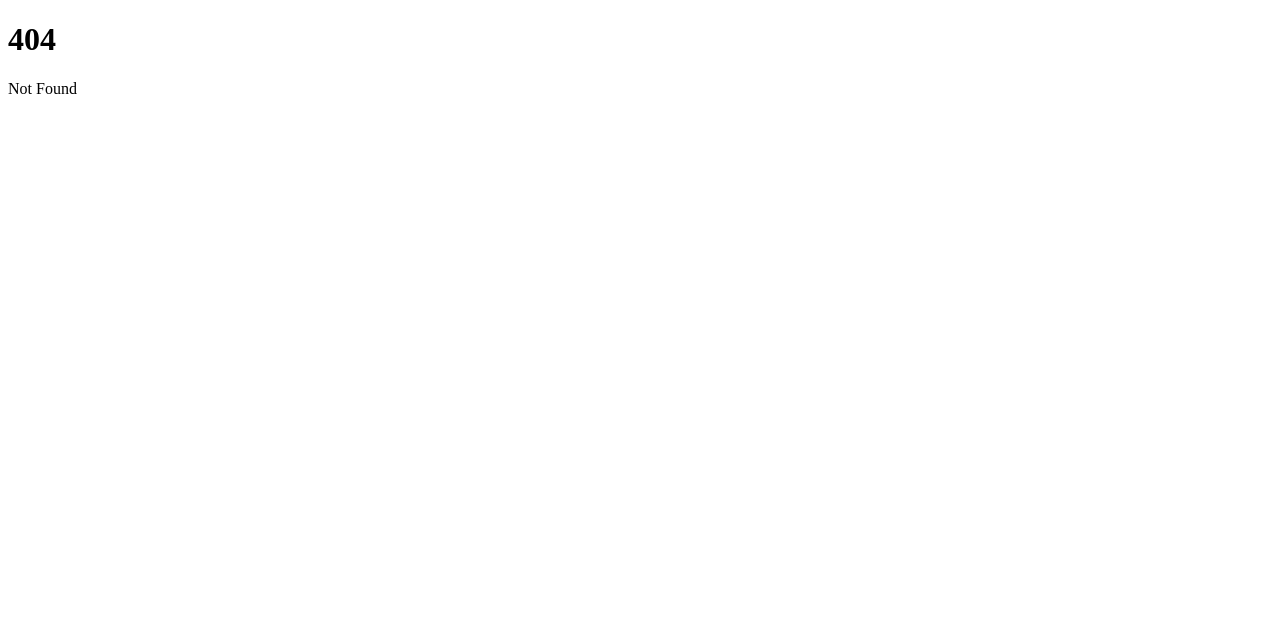
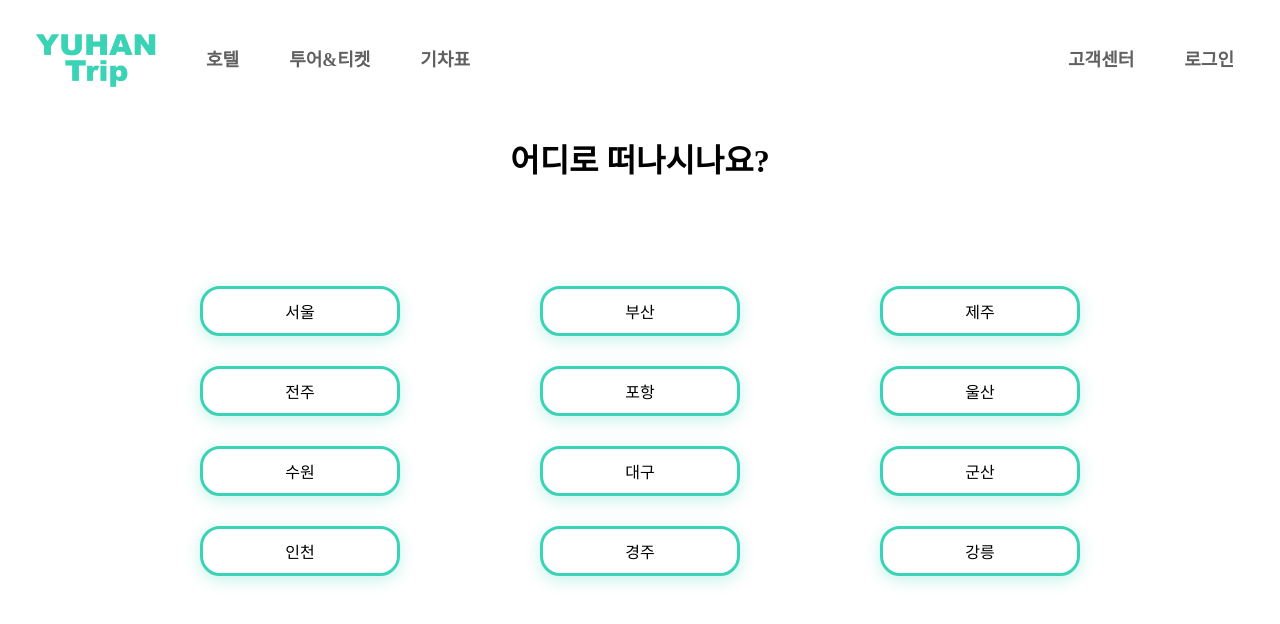
Before and after one commit to zeron13570/yuhan-trip, a SvelteKit app: page /routeChoice1 in a window 1280 px wide. Before the commit this address had no page. Shown: the top 624 px of the page. Built offline with nearby package versions, Linux system fonts and the light colour scheme.

Commit message:
라우팅 테스트

```diff
--- /dev/null
+++ b/src/css/style.css
@@ -0,0 +1,142 @@
+a {
+    text-decoration: none;
+}
+/* ! global */
+header nav ul {
+    margin-top: 30px;
+    padding: 0;
+}
+
+header nav ul::after {
+    content: '';
+    display: block;
+    overflow: hidden;
+    clear: both;
+}
+
+header nav ul li {
+    list-style-type: none;
+    float: left;
+    margin-right: 30px;
+    text-align: center;
+    line-height: 60px;
+    display: flex;
+    align-items: center;
+}
+
+header nav ul li h1 {
+    margin: 0;
+}
+
+header nav ul li h1 a img {
+    width: 120px;
+    height: 60px;
+}
+
+header nav ul li:nth-last-child(2) {
+    float: right;
+}
+
+header nav ul li:last-child {
+    float: right;
+}
+
+header nav ul li a {
+    color: #606060;
+    font-size: 18px;
+    font-weight: 700;
+    margin-left: 20px;
+}
+
+/* ! div.routeMain */
+div.routeMain {
+    margin-top: 10px;
+    width: 100%;
+    height: 700px;
+    display: flex;
+    flex-direction: column;
+    align-items: center;
+    justify-content: center;
+    text-align: center;
+    position: relative;
+    margin-bottom: 30px;
+}
+
+div.routeMain .mapImg {
+    padding: 50px;
+    position: static;
+}
+
+/* ! button.recommendation */
+button.recommendation {
+    width: 300px;
+    height: 50px;
+    color: #fff;
+    background: #3bd3b5;
+    font-size: 16px;
+    border: none;
+    border-radius: 20px;
+    box-shadow: 0 4px 16px rgba(59, 211, 181, 0.3);
+    transition: 0.3s;
+    margin-top: 20px;
+}
+
+button.recommendation:focus {
+    outline: 0;
+}
+
+button.recommendation:hover {
+    background: rgba(59, 211, 181, 0.9);
+    cursor: pointer;
+    box-shadow: 0 2px 4px rgba(59, 211, 181, 0.6);
+}
+
+/* ! div.choice */
+div.choice{
+    margin-top: 10px;
+    width: 1000px;
+    text-align: center;
+    margin: 0 auto;
+}
+
+div.choice h1{
+    margin-bottom: 100px;
+}
+
+div.choice div.routeContainer{
+    display: grid;
+    grid-template-columns: repeat(3, 1fr); /* 한 줄에 3개의 칸 */
+    gap: 20px; /* 버튼 사이의 간격 */
+    justify-items: center; /* 버튼을 수평 중앙에 정렬 */
+}
+
+div.choice div.routeContainer button.select{
+    width: 200px;
+    height: 50px;
+    color: #000;
+    font-size: 16px;
+    background: #fff;
+    border: #3bd3b5;
+    border-style: solid;
+    border-radius: 20px;
+    transition: 0.3s;
+    cursor: pointer;
+    margin: 5px;
+}
+
+div.choice div.routeStyle{
+    display: grid;
+    grid-template-columns: repeat(1, 1fr); /* 한 줄에 3개의 칸 */
+    gap: 20px; /* 버튼 사이의 간격 */
+    justify-items: center; /* 버튼을 수평 중앙에 정렬 */
+}
+
+/* ! div.choiceResult */
+div.choiceResult{
+    text-align: center;
+}
+
+div.choiceResult button.retry{
+    display: inline-block; /* 인라인 블록 요소로 변경 */
+    margin: 30px auto; /* 좌우 여백을 자동으로 설정하여 가운데 정렬 */
+}
--- a/src/routes/+page.svelte
+++ b/src/routes/+page.svelte
@@ -7,7 +7,7 @@
     <nav>
         <ul>
             <li><h1><a href=""><img src={Logo} alt="Logo"></a></h1></li>
-            <li><a href="">호텔</a></li>
+            <li><a href="/routeChoice1">호텔</a></li>
             <li><a href="">투어&티켓</a></li>
             <li><a href="">기차표</a></li>
             <li><a href="">로그인</a></li>
--- /dev/null
+++ b/src/routes/routeChoice1/+page.svelte
@@ -0,0 +1,43 @@
+<script>
+    import "../../css/style.css"
+    import Logo from "../../img/Logo.png"
+    import LogoW from "../../img/LogoBlack.png"
+</script>
+<body>
+    <header>
+        <nav>
+            <ul>
+                <li><h1><a href="../"><img src={Logo} alt="Logo"></a></h1></li>
+                <li><a href="">호텔</a></li>
+                <li><a href="">투어&티켓</a></li>
+                <li><a href="">기차표</a></li>
+                <li><a href="">로그인</a></li>
+                <li><a href="">고객센터</a></li>
+            </ul>
+        </nav>
+    </header>
+    <div class="choice">
+        <h1>어디로 떠나시나요?</h1>
+        <div class="routeContainer">
+            <button class="recommendation select" onclick="selectLocation('서울')">서울</button>
+            <button class="recommendation select" onclick="selectLocation('부산')">부산</button>
+            <button class="recommendation select" onclick="selectLocation('제주')">제주</button>
+            <button class="recommendation select" onclick="selectLocation('전주')">전주</button>
+            <button class="recommendation select" onclick="selectLocation('포항')">포항</button>
+            <button class="recommendation select" onclick="selectLocation('울산')">울산</button>
+            <button class="recommendation select" onclick="selectLocation('수원')">수원</button>
+            <button class="recommendation select" onclick="selectLocation('대구')">대구</button>
+            <button class="recommendation select" onclick="selectLocation('군산')">군산</button>
+            <button class="recommendation select" onclick="selectLocation('인천')">인천</button>
+            <button class="recommendation select" onclick="selectLocation('경주')">경주</button>
+            <button class="recommendation select" onclick="selectLocation('강릉')">강릉</button>
+        </div>
+    </div>
+
+    <script>
+        function selectLocation(location) {
+            localStorage.setItem('selectedLocation', location);
+            window.location.href = 'routeChoice2.html';
+        }
+    </script>
+</body>
```
